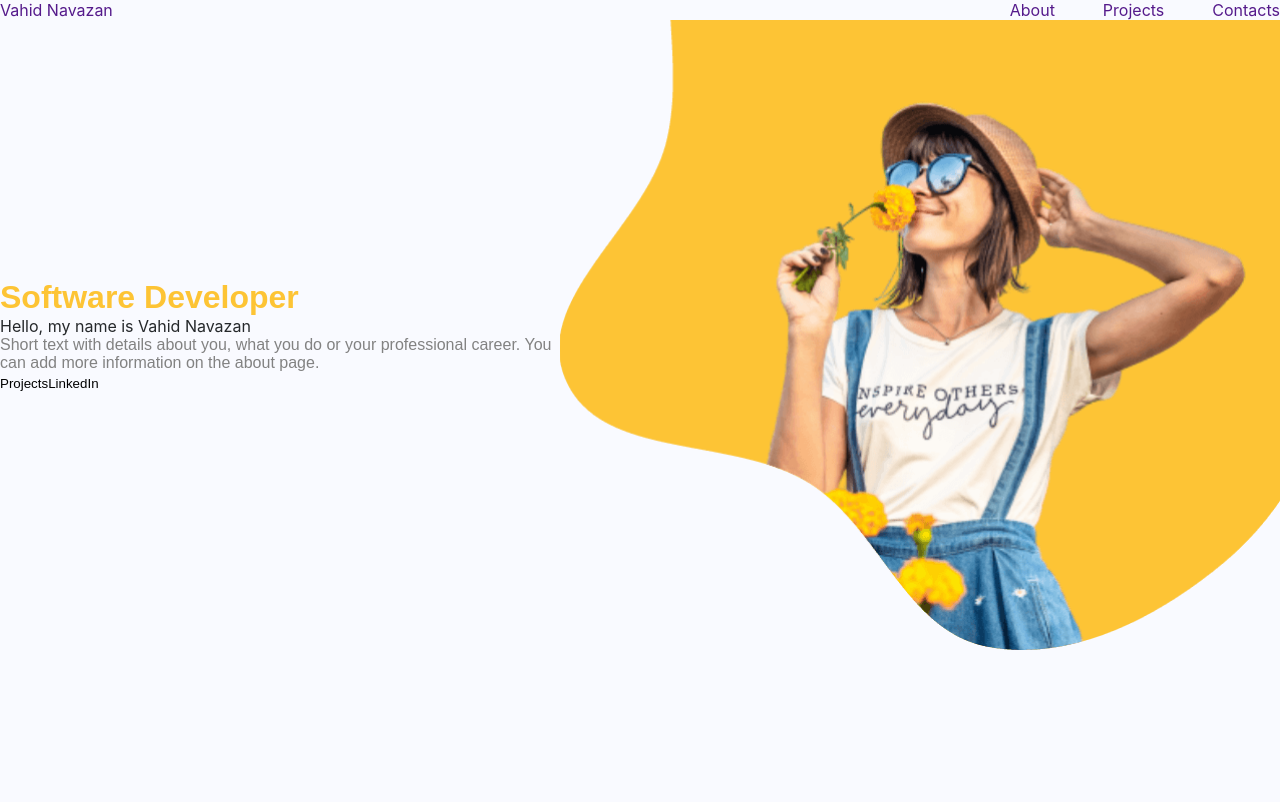
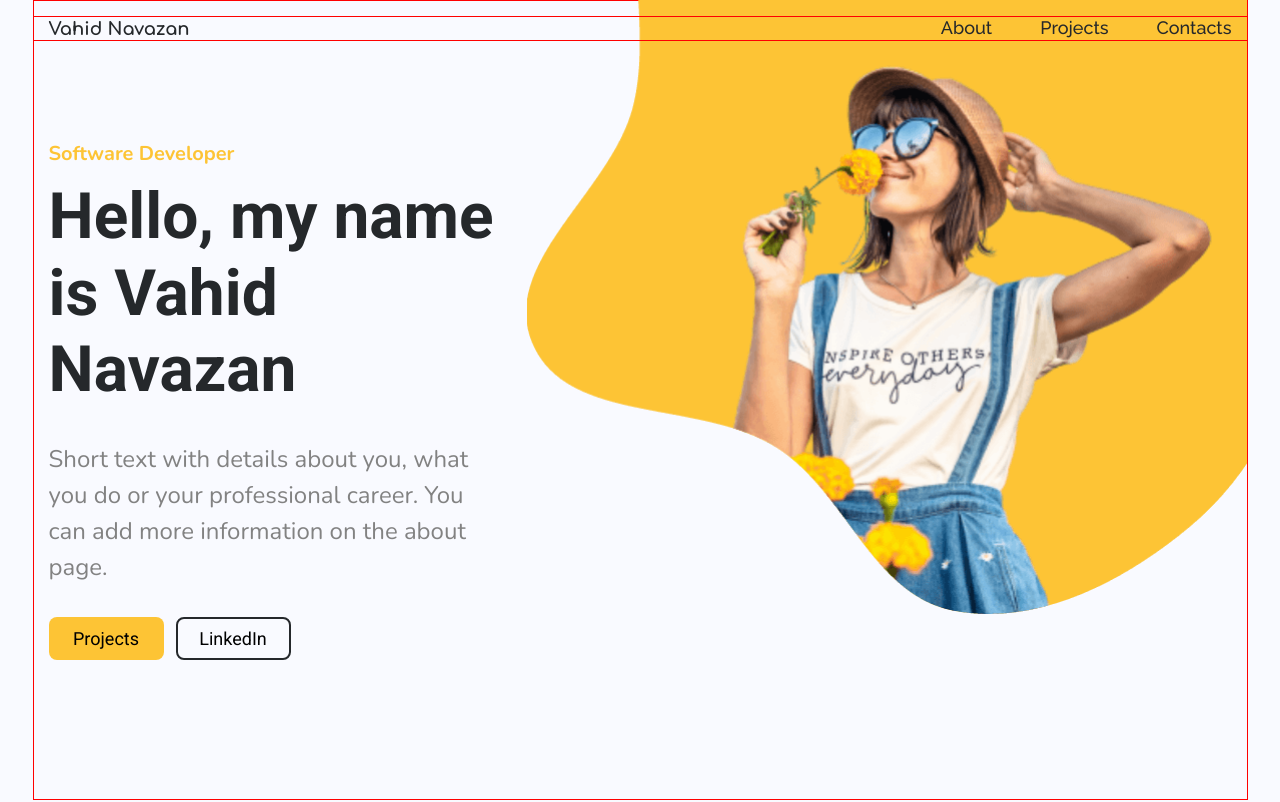
Before and after one commit to vTarlettskiy/portfolio-start-project-main, a React app: page / in a window 1280 px wide. Shown: the top 802 px of the page. Built offline with nearby package versions, Linux system fonts and the light colour scheme; a web font is replaced by a local one.

Commit message:
second part of portfolio(start)

```diff
--- a/src/components/Button.tsx
+++ b/src/components/Button.tsx
@@ -1,5 +1,23 @@
-import styled from "styled-components";
+import styled, {css} from "styled-components";
+import {theme} from "../styles/Theme";
 
-export const Button = styled.button`
+type ButtonPropsType = {
+    btnType?: 'primary' | 'secondary'
+}
 
+export const Button = styled.button<ButtonPropsType>`
+  height: 43px;
+  border-radius: 8px;
+  font-family: Roboto, sans-serif;
+  font-size: 18px;
+
+  ${props => props.btnType === 'primary' && css<ButtonPropsType>`
+    background-color: ${theme.colors.accent};
+    width: 115px;
+  `}
+
+  ${props => props.btnType === 'secondary' && css<ButtonPropsType>`
+    width: 115px;
+    border: 2px solid ${theme.colors.primaryText};
+  `}
 `
--- /dev/null
+++ b/src/components/Container.ts
@@ -0,0 +1,10 @@
+import styled from "styled-components";
+
+export const Container = styled.div`
+  max-width: 1215px;
+  width: 100%;
+  min-height: 100%;
+  margin: 0 auto;
+  padding: 0 15px;
+  border: 1px solid red;
+`
--- a/src/components/FlexWrapper.tsx
+++ b/src/components/FlexWrapper.tsx
@@ -13,4 +13,5 @@ export const FlexWrapper = styled.div<FlexWrapperPropsType>`
   justify-content: ${props => props.justify || 'flex-start'};
   align-items: ${props => props.align || 'stretch'};
   flex-wrap: ${props => props.wrap || 'nowrap'};
+  height: 100%;
 `
--- a/src/components/logo/Logo.tsx
+++ b/src/components/logo/Logo.tsx
@@ -1,7 +1,16 @@
 import React from 'react';
+import styled from "styled-components";
+import {theme} from "../../styles/Theme";
 
 export const Logo = () => {
     return (
-        <a href=''>Vahid Navazan</a>
+        <Link href=''>Vahid Navazan</Link>
     );
 };
+
+const Link = styled.a`
+  font-family: Comfortaa, sans-serif;
+  font-size: 18px;
+  font-weight: 700;
+  color: ${theme.colors.primaryText};
+`
--- a/src/components/menu/Menu.tsx
+++ b/src/components/menu/Menu.tsx
@@ -1,19 +1,20 @@
 import React from 'react';
 import styled from "styled-components";
+import {theme} from "../../styles/Theme";
 
 export const Menu = () => {
     return (
         <StyledMenu>
             <ul>
-                <li>
-                    <a href="">About</a>
-                </li>
-                <li>
-                    <a href="">Projects</a>
-                </li>
-                <li>
-                    <a href="">Contacts</a>
-                </li>
+                <ListItem>
+                    <Link href="">About</Link>
+                </ListItem>
+                <ListItem>
+                    <Link href="">Projects</Link>
+                </ListItem>
+                <ListItem>
+                    <Link href="">Contacts</Link>
+                </ListItem>
             </ul>
         </StyledMenu>
     );
@@ -23,6 +24,20 @@ const StyledMenu = styled.nav`
     ul {
       display: flex;
       gap: 48px;
-      list-style: none;
+      justify-content: center;
     }
 `
+
+const ListItem = styled.li`
+
+`
+
+const Link = styled.a`
+  font-family: Raleway, sans-serif;
+  font-size: 18px;
+  font-weight: 500;
+  color: ${theme.colors.primaryText};
+  text-align: center;
+
+
+`
--- a/src/layout/header/Header.tsx
+++ b/src/layout/header/Header.tsx
@@ -2,17 +2,28 @@ import React from 'react';
 import styled from "styled-components";
 import {Menu} from "../../components/menu/Menu";
 import {Logo} from "../../components/logo/Logo";
+import {Container} from "../../components/Container";
+import {FlexWrapper} from "../../components/FlexWrapper";
 
 export const Header = () => {
     return (
         <StyledHeader>
-            <Logo/>
-            <Menu/>
+            <Container>
+                <FlexWrapper justify={'space-between'} align={'center'}>
+                    <Logo/>
+                    <Menu/>
+                </FlexWrapper>
+            </Container>
         </StyledHeader>
     );
 };
 
 const StyledHeader = styled.header`
-  display: flex;
-  justify-content: space-between;
+  background-color: transparent;
+  padding: 16px 0;
+  position: fixed;
+  top: 0;
+  left: 0;
+  right: 0;
+  z-index: 9999999;
 `
--- a/src/layout/sections/main/Main.tsx
+++ b/src/layout/sections/main/Main.tsx
@@ -2,37 +2,46 @@ import React from 'react';
 import styled from "styled-components";
 import photo from '../../../assets/images/image-2.webp'
 import {FlexWrapper} from "../../../components/FlexWrapper";
+import {Container} from "../../../components/Container";
+import {Button} from "../../../components/Button";
 
 export const Main = () => {
     return (
         <StyledMain>
-            <FlexWrapper align={'center'} justify={'space-around'}>
-                <div>
-                    <MainTitle>Software Developer</MainTitle>
-                    <Greetings>Hello,  my name is Vahid Navazan</Greetings>
-                    <About>Short text with details about you, what you do or your professional career. You can add more information on the about page.</About>
+            <Container>
+                <FlexWrapper align={'center'} justify={'space-between'}>
+                    <InfoBlock>
+                        <MainTitle>Software Developer</MainTitle>
+                        <Greetings>Hello, my name is Vahid Navazan</Greetings>
+                        <About>Short text with details about you, what you do or your professional career. You can add
+                            more information on the about page.</About>
 
-                    <div>
-                        <StyledButton>Projects</StyledButton>
-                        <StyledButton>LinkedIn</StyledButton>
-                    </div>
-                </div>
+                        <ButtonBlock>
+                            <Button btnType={'primary'}>Projects</Button>
+                            <Button btnType={'secondary'}>LinkedIn</Button>
+                        </ButtonBlock>
+                    </InfoBlock>
 
-                <Photo src={photo} alt=''/>
-            </FlexWrapper>
+                    <Photo src={photo} alt=''/>
+                </FlexWrapper>
+            </Container>
         </StyledMain>
     );
 };
 
 const StyledMain = styled.div`
   min-height: 100vh;
+  display: flex;
+
 `
 
 const Photo = styled.img`
   width: 720px;
   height: 630px;
   object-fit: cover;
-
+  position: relative;
+  bottom: 101px;
+  left: 15px;
 `
 
 const MainTitle = styled.h1`
@@ -40,13 +49,28 @@ const MainTitle = styled.h1`
 `
 
 const Greetings = styled.span`
+  font-family: Roboto, sans-serif;
+  font-size: 64px;
+  font-weight: Bold;
+  line-height: 120%;
 
 `
 
 const About = styled.p`
+  padding: 32px 22px 32px 0;
+  font-family: Nunito, sans-serif;
+  font-size: 24px;
+  font-weight: 400;
+  line-height: 36px;
 
 `
 
-const StyledButton = styled.button`
+const ButtonBlock = styled.div`
+  display: flex;
+  gap: 12px;
 
 `
+
+const InfoBlock = styled.div`
+
+`
--- a/src/styles/GlobalStyles.ts
+++ b/src/styles/GlobalStyles.ts
@@ -11,8 +11,7 @@ export const GlobalStyle = createGlobalStyle`
   }
 
   body {
-      margin: 0;
-      font-family:'Nunito Regular', -apple-system, BlinkMacSystemFont, 'Segoe UI', 'Roboto', 'Oxygen',
+    font-family: 'Nunito', -apple-system, BlinkMacSystemFont, 'Segoe UI', 'Roboto', 'Oxygen',
     'Ubuntu', 'Cantarell', 'Fira Sans', 'Droid Sans', 'Helvetica Neue',
     sans-serif;
     -webkit-font-smoothing: antialiased;
@@ -37,12 +36,15 @@ export const GlobalStyle = createGlobalStyle`
   p,
   small {
     color: ${theme.colors.secondaryText};
-      font-family: Nunito Regular, sans-serif;
+    font-family: Nunito, sans-serif;
   }
 
   h1 {
     color: ${theme.colors.accent};
-      font-family: Nunito Bold, sans-serif;
+    font-family: Nunito, sans-serif;
+    font-weight: bold;
+    font-size: 20px;
+    margin-bottom: 12px;
   }
 
 
```
Lines whose indentation alone changed are shown as unchanged.
